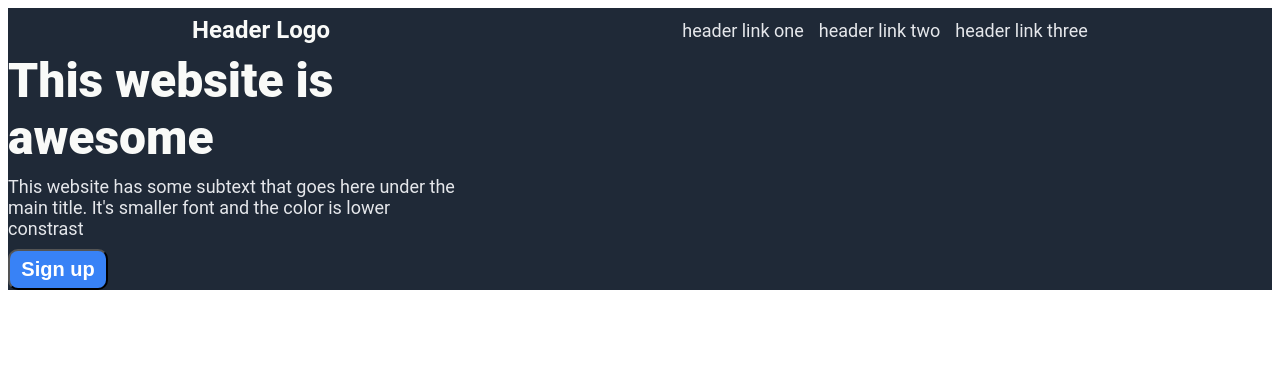
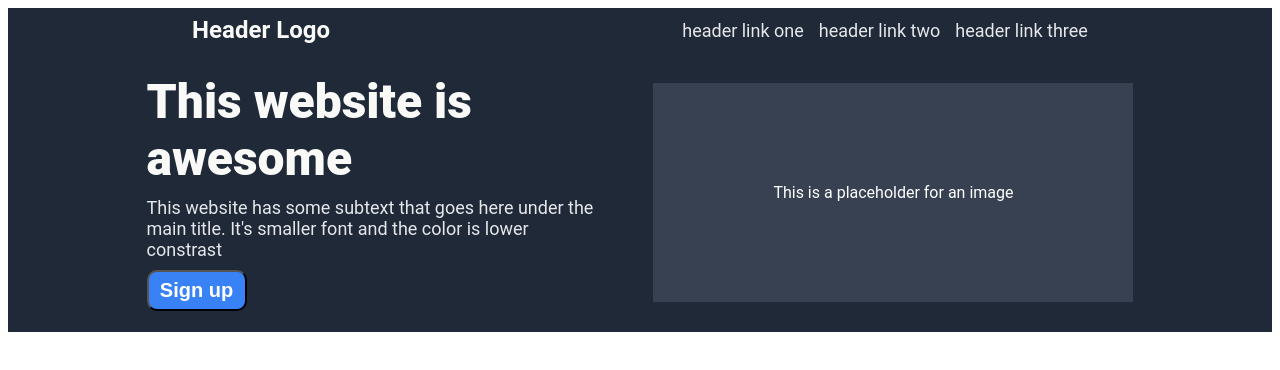
Before and after one commit to Bao-Trinh-Quoc/Odin-Landing-Page, a plain HTML site: page index.html in a window 1280 px wide. Drawn offline with Linux system fonts and the light colour scheme.

Commit message:
feat: add placeholder for image

```diff
--- a/index.html
+++ b/index.html
@@ -36,6 +36,11 @@
                 <button class="signup-button">Sign up</button>
             </div>
 
+            <div class="placeholder-image">
+                This is a placeholder for an image
+            </div>
+
+
         </div>
 
     </body>
--- a/styles.css
+++ b/styles.css
@@ -20,13 +20,14 @@ a {
     display: flex;
     align-items: center;
     justify-content: space-around;
-    flex-wrap: wrap;
+    /* flex-wrap: wrap; */
 }
 
 .left-links a {
     font-weight: bold;
     font-size: 24px;
     color: #F9FAF8;
+    /* padding-left: 200px; */
 }
 
 .right-links a {
@@ -37,13 +38,16 @@ a {
 .main-content {
     background: #1F2937;
     display: flex;
+    justify-content: center;
+    align-items: center;
+    height: 35vh;
+    gap: 60px;
 }
 
 .text-button {
     display: flex;
     flex-direction: column;
     gap: 10px;
-
 }
 
 .main-title {
@@ -67,3 +71,11 @@ a {
     /* make button rounder corner */
     border-radius: 10px;
 }
+
+.placeholder-image {
+    color: white;
+    /* make the padding gray */
+    background-color: #374151;
+    padding: 100px 120px;
+    align-self: center;
+}
```
Also changed, not shown: log.txt.
